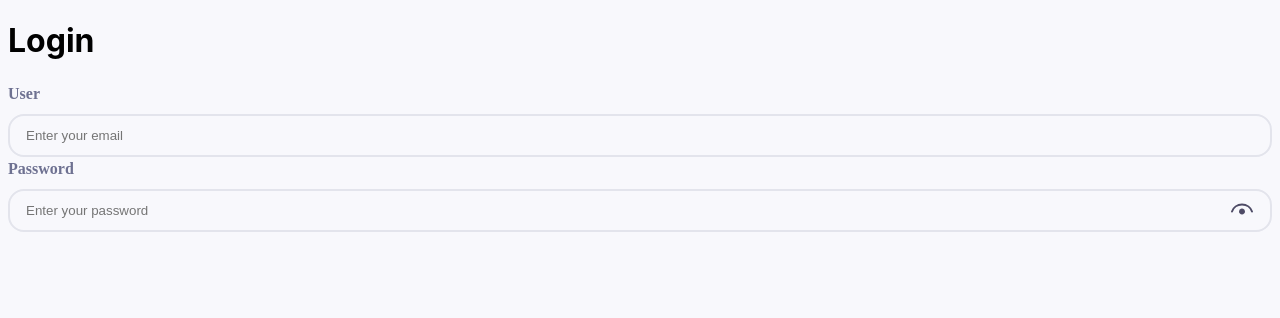
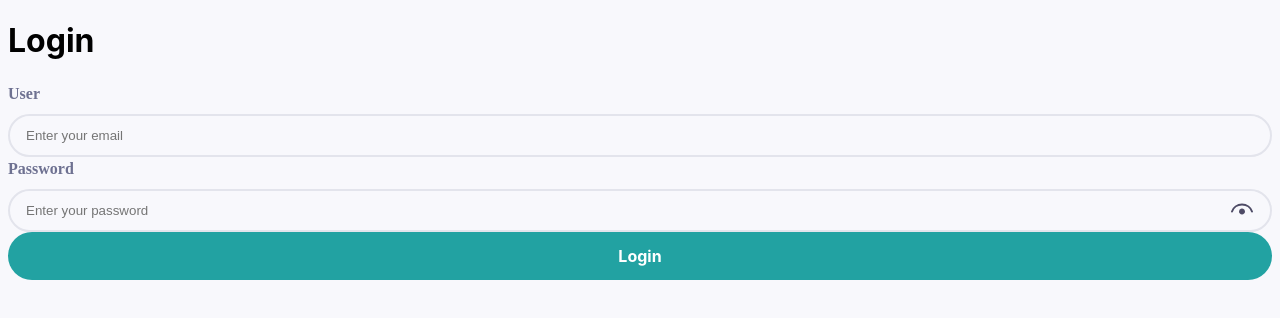
Before and after one commit to ferblancodosil/widitrade, a Vue app: page / in a window 1280 px wide. Shown: the top 318 px of the page. Built offline with nearby package versions, Linux system fonts and the light colour scheme.

Commit message:
Created button

```diff
--- a/src/assets/theme.css
+++ b/src/assets/theme.css
@@ -52,7 +52,7 @@
   --spacing-xlarge: 4rem; /* 64px */
   --spacing-large: 3.5rem; /* 56px */
   --spacing-medium: 3rem; /* 48px */
-  --spacing-regular: 2.5rem; /* 40px */
+  --spacing-regular: 2.625rem; /* 42px */
   --spacing-small: 2rem; /* 32px */
   --spacing-xsmall: 1.5rem; /* 24px */
   --spacing-xxsmall: 1rem; /* 16px */
@@ -62,7 +62,7 @@
   /* Border radius */
 
   --border-radius-circle: 50%;
-  --border-radius-large: 1rem; /* 20px */
+  --border-radius-large: 3.75rem; /* 20px */
   --border-radius-medium: 0.5rem; /* 8px */
   --border-radius-regular: 0.375rem; /* 6px */
   --border-radius-small: 0.13rem; /* 2px */
--- /dev/null
+++ b/src/components/ButtonComponent.vue
@@ -0,0 +1,32 @@
+<template>
+  <button class="button-component" @click="emit('onClick')">
+    {{ text }}
+  </button>
+</template>
+<script setup>
+const emit = defineEmits(["onClick"]);
+
+defineProps({
+  text: {
+    type: String,
+    required: true,
+  },
+});
+</script>
+<style scoped>
+.button-component {
+  padding: var(--spacing-xxxsmall) var(--spacing-regular);
+  text-align: center;
+  width: 100%;
+  height: var(--spacing-medium);
+  background: var(--primary-color);
+  border-radius: var(--border-radius-large);
+  border: 0;
+  color: var(--white-color);
+  font-family: "Inter";
+  font-style: normal;
+  font-weight: var(--font-weight-bold);
+  font-size: var(--font-size-normal);
+  cursor: pointer;
+}
+</style>
--- a/src/components/InputComponent.vue
+++ b/src/components/InputComponent.vue
@@ -7,6 +7,7 @@
       :type="showPassword ? 'text' : isPassword ? 'password' : 'text'"
       :placeholder="placeholder"
       :id="label"
+      :required="required"
     />
     <img
       v-if="isPassword"
@@ -34,6 +35,11 @@ defineProps({
   placeholder: {
     type: String,
     required: false,
+  },
+  required: {
+    type: Boolean,
+    required: false,
+    default: false,
   },
 });
 const showPassword = ref(false);
--- a/src/views/LoginView.vue
+++ b/src/views/LoginView.vue
@@ -1,12 +1,19 @@
 <template>
   <h1>Login</h1>
-  <InputComponent label="User" placeholder="Enter your email" />
+  <InputComponent label="User" placeholder="Enter your email" required />
   <InputComponent
     label="Password"
     isPassword
     placeholder="Enter your password"
+    required
   />
+  <ButtonComponent text="Login" @onClick="login" />
 </template>
 <script setup>
 import InputComponent from "@/components/InputComponent.vue";
+import ButtonComponent from "../components/ButtonComponent.vue";
+
+const login = () => {
+  alert("login");
+};
 </script>
```
